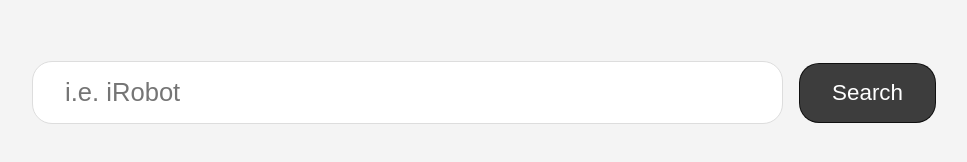
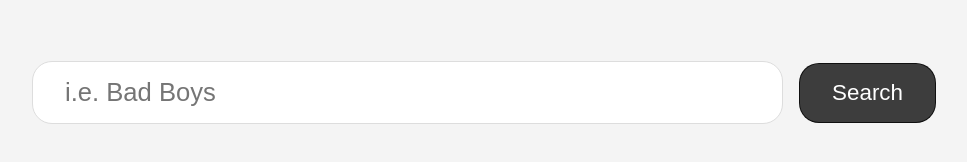
Before and after one commit to rjiovan/movie_search, a React (Create React App) app: page / in a window 1280 px wide. Shown: the part 158-320 px from the top of the page, without its empty margins (164-1131 px from the left). Built offline with nearby package versions, Linux system fonts and the light colour scheme.

Commit message:
store movie results

```diff
--- a/src/components/SearchMovies.js
+++ b/src/components/SearchMovies.js
@@ -1,17 +1,19 @@
-import React from 'react'
+import React, { useState } from 'react'
 import '../components/SearchMovies.css';
 
 export default function SearchMovies() {
 
+    const [query, setQuery] = useState('');
+    const [movies, setMovies] = useState([]);
+
     const searchMovies = async (e) => {
         e.preventDefault();
-        const query = 'project power'
         const url = `https://api.themoviedb.org/3/search/movie?api_key=${process.env.REACT_APP_TMDB_API}&language=en-US&query=${query}&page=1&include_adult=false`;
 
         try {
             const res = await fetch(url);
             const data = await res.json();
-            console.log(data)
+            setMovies(data.results)
         } catch (err) {
             console.log(err);
         }
@@ -25,7 +27,8 @@ export default function SearchMovies() {
                     className="input"
                     type="text"
                     name="query"
-                    placeholder="i.e. iRobot"
+                    placeholder="i.e. Bad Boys"
+                    onChange={(e) => setQuery(e.target.value)}
                     >
                 </input>
                 <button className="button" type="submit">Search</button>
```
